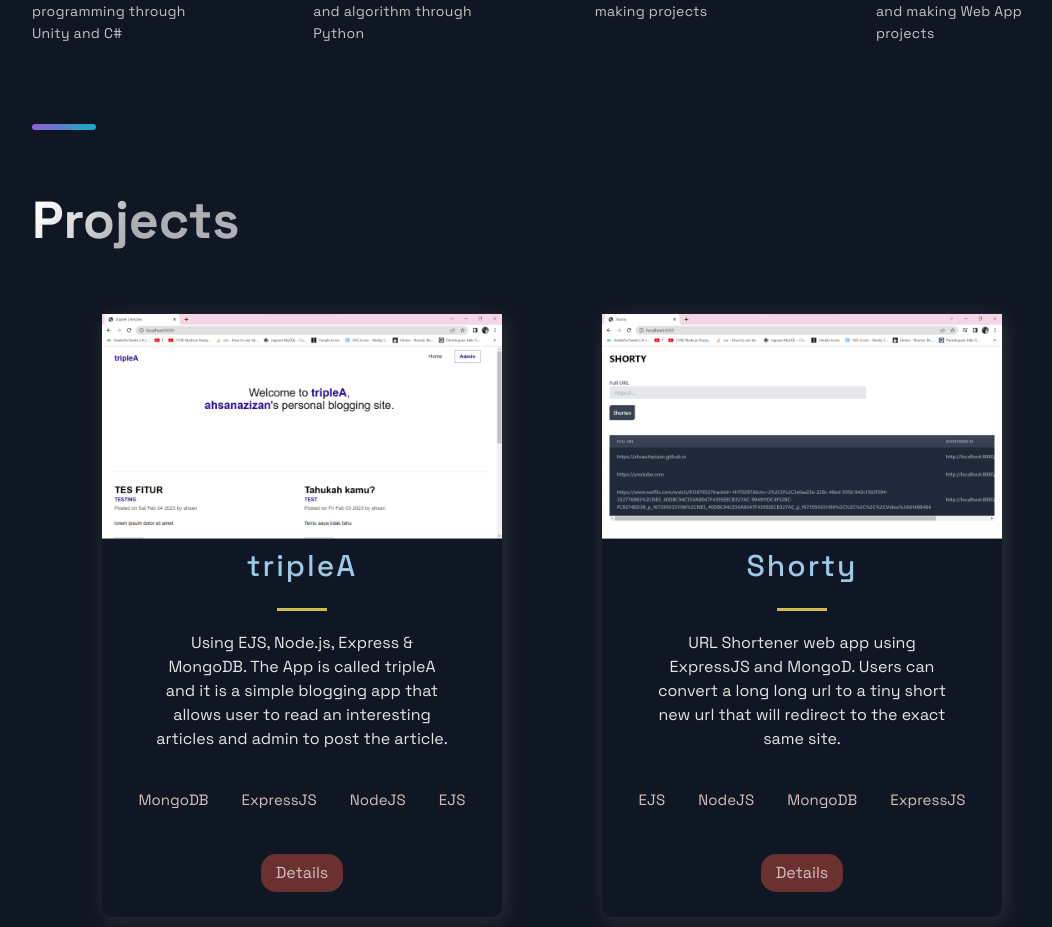
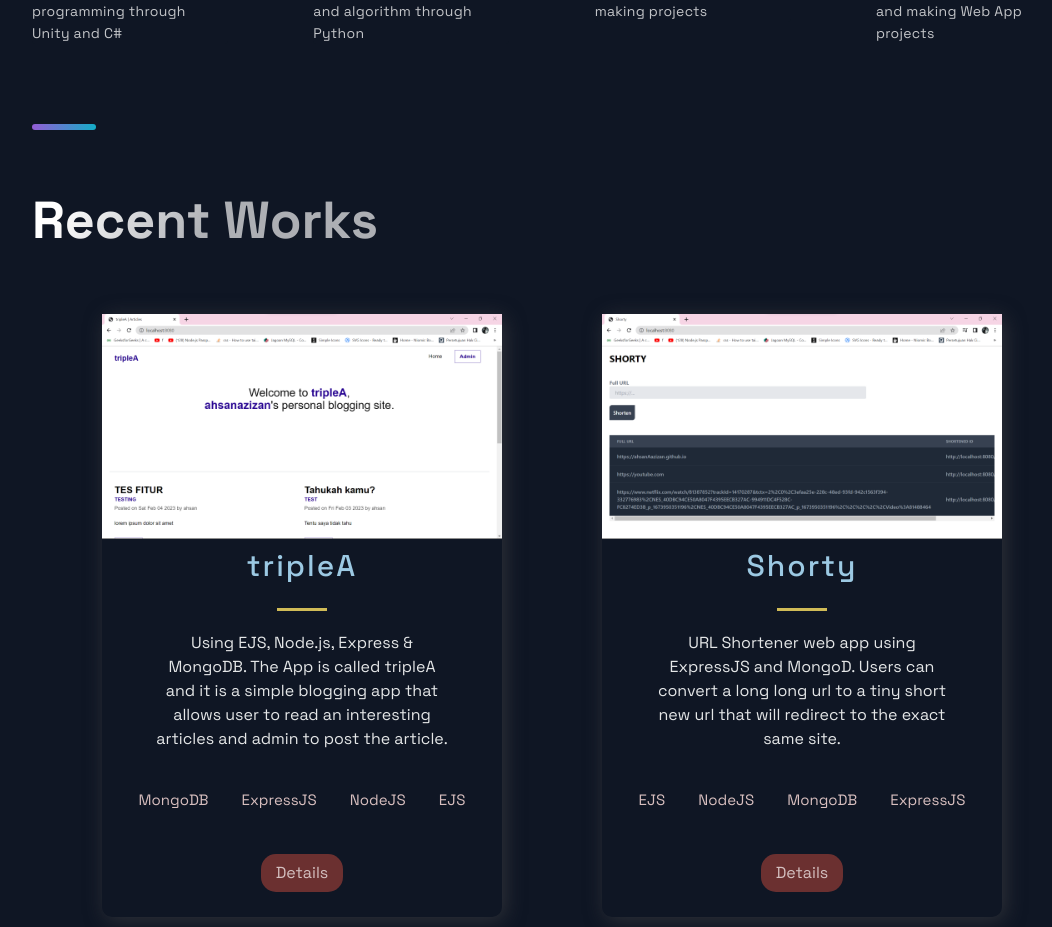
Before and after one commit to ahsanAazizan/nextjs-personal-web, a Next.js app: page / in a window 1280 px wide. Shown: the part 960-1887 px from the top of the page, without its empty margins (88-1140 px from the left). Built offline with nearby package versions, Linux system fonts and the light colour scheme.

Commit message:
changed projects to recent works

```diff
--- a/src/components/Projects/Projects.js
+++ b/src/components/Projects/Projects.js
@@ -6,7 +6,7 @@ import { projects } from '../../constants/constants';
 
 const Projects = () => (
   <Section nopadding id="projects">
-    <SectionTitle main>Projects</SectionTitle>
+    <SectionTitle main>Recent Works</SectionTitle>
     <GridContainer>
       {projects.map((p, i) => {
         return (
```
